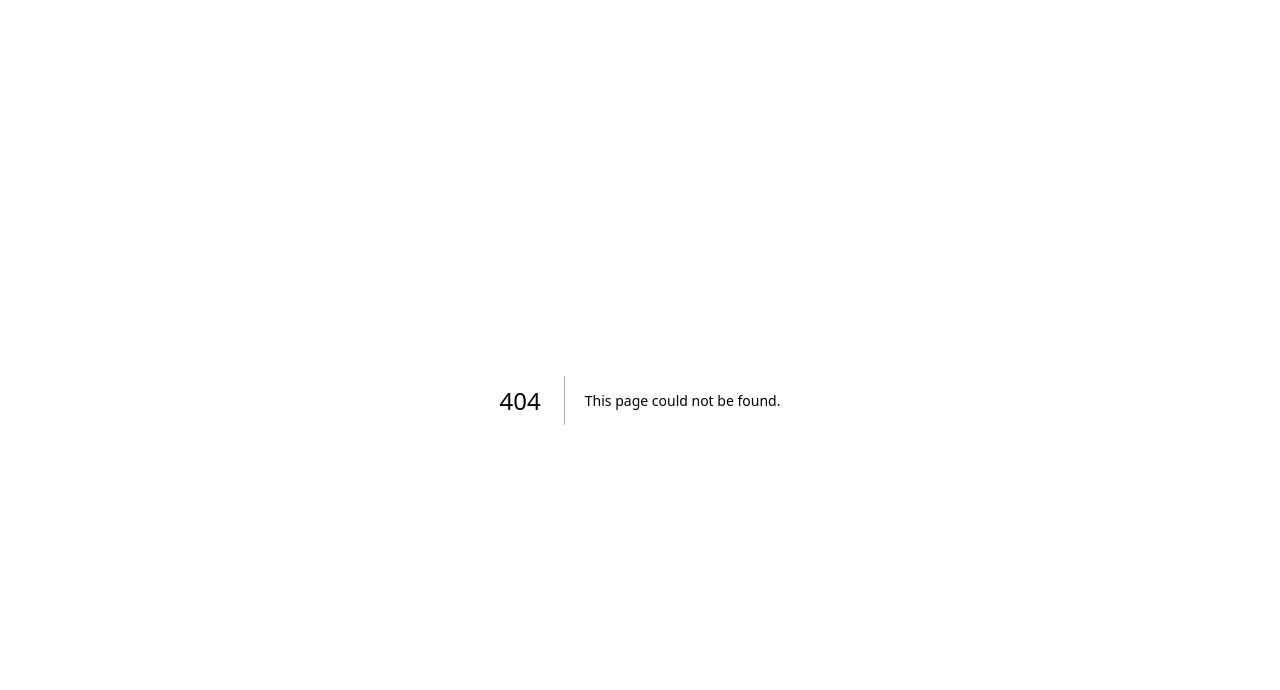
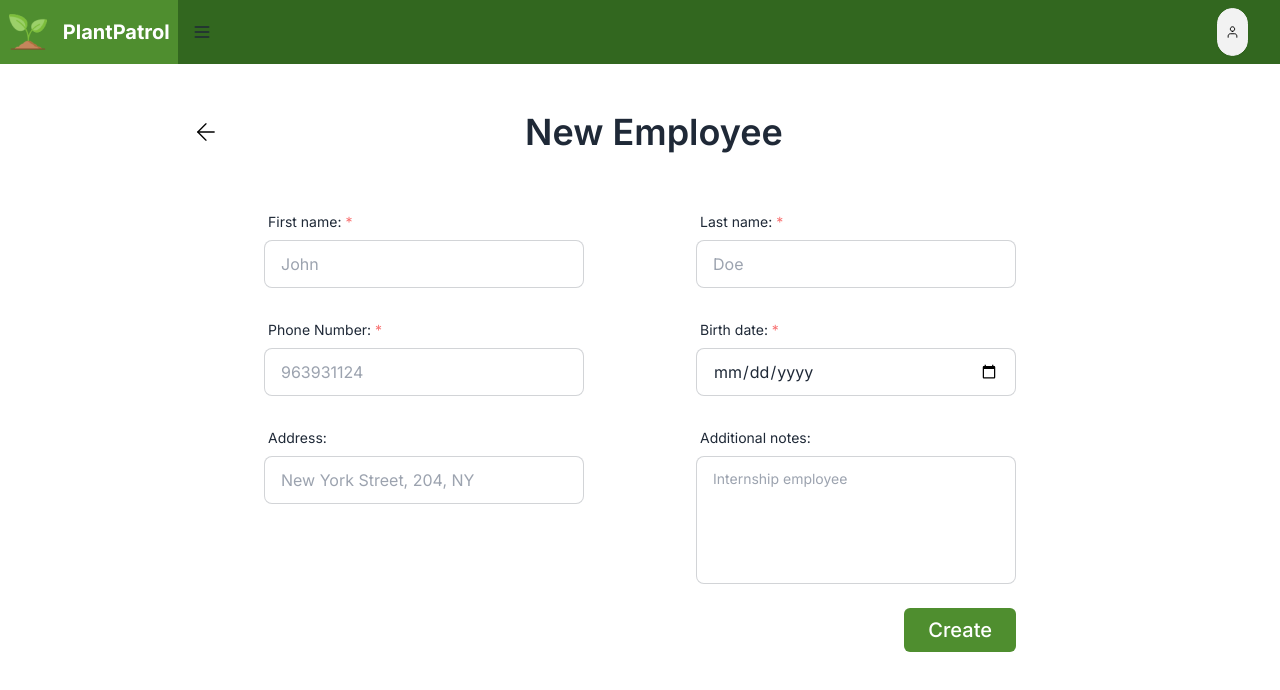
Before and after one commit to davidffa/PlantPatrol, a Next.js app in the folder web/: page /employees/new in a window 1280 px wide. Before the commit this address had no page. Shown: the top 690 px of the page. Built offline with nearby package versions, Linux system fonts and the light colour scheme.

Commit message:
Add new employee page

```diff
--- a/web/package.json
+++ b/web/package.json
@@ -12,7 +12,8 @@
   "dependencies": {
     "next": "14.2.15",
     "react": "^18",
-    "react-dom": "^18"
+    "react-dom": "^18",
+    "sweetalert2": "^11.14.3"
   },
   "devDependencies": {
     "@types/node": "^20",
--- /dev/null
+++ b/web/src/app/employees/new/page.tsx
@@ -0,0 +1,101 @@
+"use client"
+
+import { FormEvent } from "react";
+import Image from "next/image";
+import Link from "next/link";
+
+import { Navbar } from "@/components/Navbar";
+
+import Swal from "sweetalert2";
+
+export default function NewEmployee() {
+  async function handleCreateEmployee(event: FormEvent<HTMLFormElement>) {
+    event.preventDefault();
+
+    Swal.fire({
+      icon: "success",
+      title: "Success",
+      text: "Employee's credentials copied to clipboard!"
+    });
+
+    await navigator.clipboard.writeText("Username: test123 ; Password: pass")
+  }
+
+  return (
+    <div className="h-screen flex flex-col">
+      <Navbar />
+
+      <div className="flex mt-12 px-10 items-center justify-around">
+        <Link href="/employees">
+          <Image
+            src="/arrow-left.svg"
+            height={28}
+            width={28}
+            alt="Left arrow"
+          />
+        </Link>
+        <h1 className="font-alt font-semibold text-4xl">New Employee</h1>
+        { /* Dummy div, then I can use the justify-around and align this properly :) */}
+        <div />
+      </div>
+
+      <div className="flex-grow flex items-center justify-center mb-24">
+        <form className="w-full flex flex-col" onSubmit={handleCreateEmployee}>
+          <div className="grid grid-cols-2 gap-y-6 gap-x-6 sm:gap-x-16 md:gap-x-28">
+            <label className="form-control w-full max-w-xs justify-self-end">
+              <div className="label">
+                <span className="label-text">First name: <span className="text-red-400">*</span></span>
+              </div>
+
+              <input type="text" placeholder="John" className="input input-bordered w-full max-w-xs" required />
+            </label>
+            <label className="form-control w-full max-w-xs">
+              <div className="label">
+                <span className="label-text">Last name: <span className="text-red-400">*</span></span>
+              </div>
+
+              <input type="text" placeholder="Doe" className="input input-bordered w-full max-w-xs" required />
+            </label>
+            <label className="form-control w-full max-w-xs justify-self-end">
+              <div className="label">
+                <span className="label-text">Phone Number: <span className="text-red-400">*</span></span>
+              </div>
+
+              <input type="tel" placeholder="963931124" minLength={9} maxLength={9} className="input input-bordered w-full max-w-xs" required />
+            </label>
+            <label className="form-control w-full max-w-xs">
+              <div className="label">
+                <span className="label-text">Birth date: <span className="text-red-400">*</span></span>
+              </div>
+
+              <input type="date" className="input input-bordered w-full max-w-xs" required />
+            </label>
+            <label className="form-control w-full max-w-xs justify-self-end">
+              <div className="label">
+                <span className="label-text">Address:</span>
+              </div>
+
+              <input type="text" placeholder="New York Street, 204, NY" className="input input-bordered w-full max-w-xs" />
+            </label>
+            <label className="form-control w-full max-w-xs">
+              <div className="label">
+                <span className="label-text">Additional notes: </span>
+              </div>
+
+              <textarea placeholder="Internship employee" className="textarea textarea-bordered w-full max-w-xs min-h-32 max-h-32 resize-none" />
+            </label>
+
+            { /* Skip a cell */}
+            <div />
+
+            <div className="max-w-xs w-full flex justify-end">
+              <button type="submit" className="px-6 py-2 font-medium text-xl text-white bg-green hover:bg-dark-green hover:duration200 rounded-md justify-self-end">
+                Create
+              </button>
+            </div>
+          </div>
+        </form>
+      </div>
+    </div>
+  )
+}
--- a/web/src/app/employees/page.tsx
+++ b/web/src/app/employees/page.tsx
@@ -1,6 +1,7 @@
 import { EmployeeCard } from "@/components/EmployeeCard"
 import { Navbar } from "@/components/Navbar"
 import Image from "next/image"
+import Link from "next/link"
 
 export default function Employees() {
   return (
@@ -9,6 +10,7 @@ export default function Employees() {
 
       <div className="flex justify-between px-16 mt-10">
         <h1 className="font-alt font-bold text-4xl">Employee Management</h1>
+        <Link href="/employees/new" className="rounded-full">
           <button className="bg-green py-4 px-8 rounded-full flex gap-4 items-center hover:bg-dark-green hover:duration-200">
             <Image
               src="/plus.svg"
@@ -18,6 +20,7 @@ export default function Employees() {
             />
             <span className="text-white font-medium text-2xl">New</span>
           </button>
+        </Link>
       </div>
 
       <div className="p-16 overflow-y-scroll flex flex-col gap-8">
```
Also changed, not shown: web/public/arrow-left.svg (added), 1 other file (tests, documents, lock files or other folders). Lines whose indentation alone changed are shown as unchanged.
